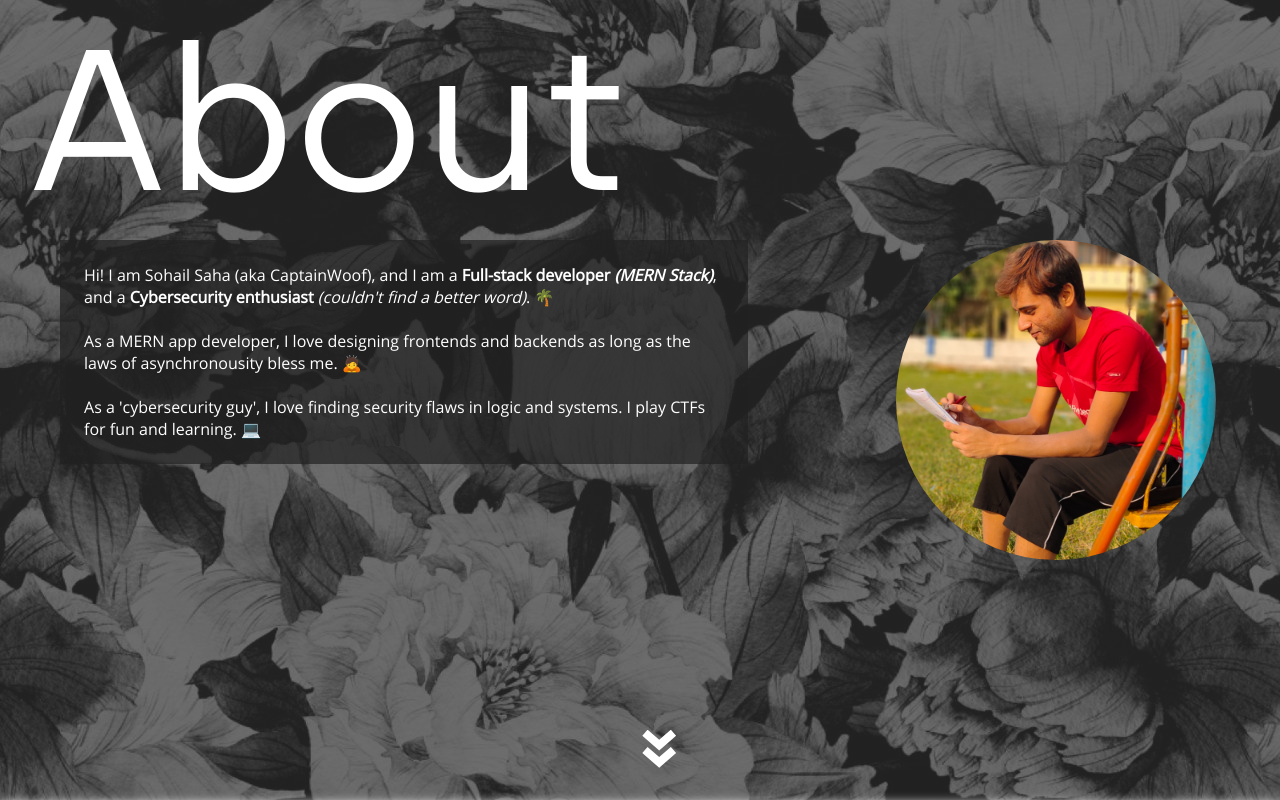
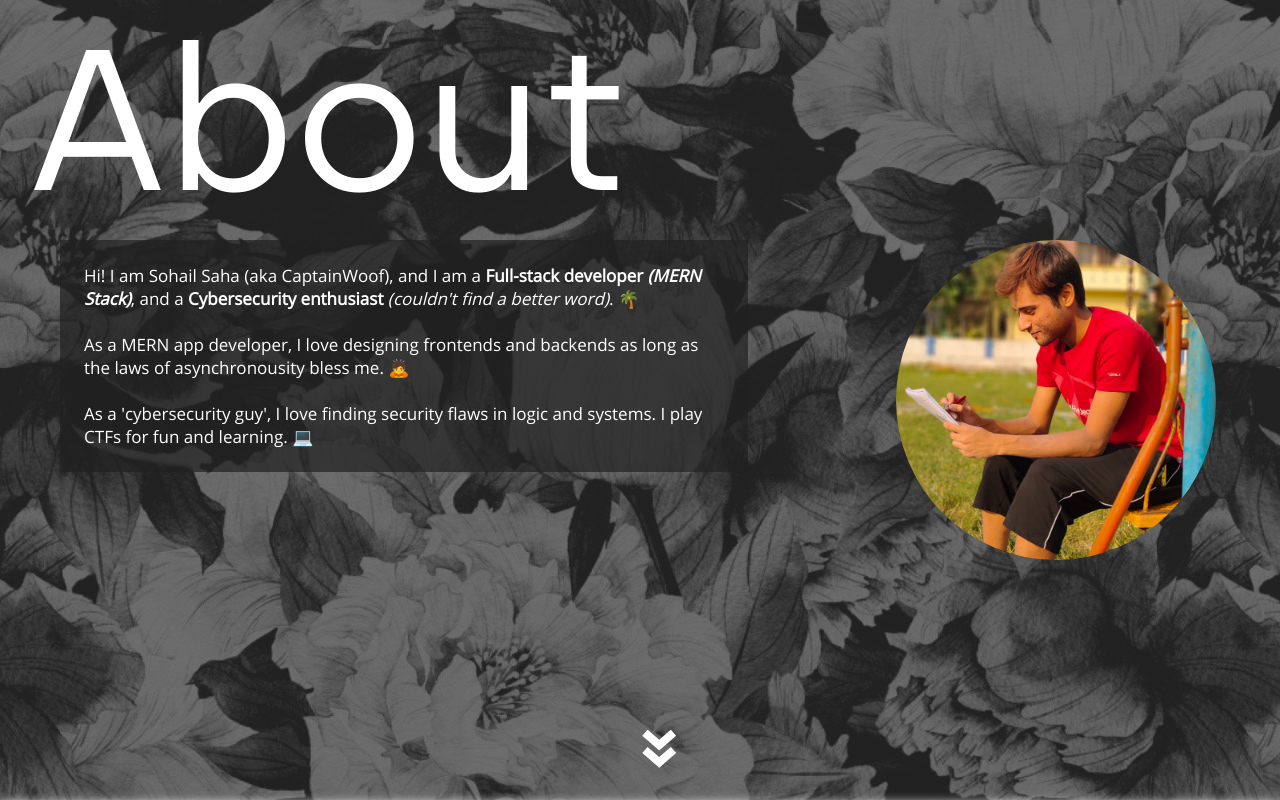
Before and after one commit to captain-woof/captain-woof.github.io, a React (Create React App) app: page /about in a window 1280 px wide. Built offline with nearby package versions, Linux system fonts and the light colour scheme.

Commit message:
Increased font size on About page (bio)

```diff
--- a/package.json
+++ b/package.json
@@ -1,7 +1,7 @@
 {
   "name": "portfolio",
   "version": "0.1.0",
-  "license": "GPLv3",
+  "license": "GPL-3.0-or-later",
   "homepage": "https://sohail-saha.in/",
   "private": false,
   "dependencies": {
@@ -24,7 +24,8 @@
     "build": "react-scripts build",
     "test": "react-scripts test",
     "eject": "react-scripts eject",
-    "deploy": "gh-pages -b gh-pages -d build"
+    "deploy": "gh-pages -b gh-pages -d build",
+    "build_and_deploy" : "yarn build && yarn deploy"
   },
   "eslintConfig": {
     "extends": [
--- a/src/components/about-page/bio-container/about-bio.js
+++ b/src/components/about-page/bio-container/about-bio.js
@@ -75,7 +75,7 @@ const BioDescription = styled(motion.div)`
 export default function AboutBio({ isPhone }) {
     return (
         <AboutBioContainer id="about-bio-outer-container">
-            <BioDescription style={{ fontSize: (isPhone ? "12px" : "16px"), width: (isPhone ? "70%" : "50%") }}
+            <BioDescription style={{ fontSize: (isPhone ? "12px" : "17px"), width: (isPhone ? "70%" : "50%") }}
                 id="about-bio-description" variants={isPhone ? bioVariantPhone : bioVariant}>
                 Hi! I am Sohail Saha (aka CaptainWoof), and I am a <b>Full-stack developer <i>(MERN Stack)</i></b>, and a <b>Cybersecurity enthusiast</b> <i>(couldn't find a better word)</i>.  🌴<br /><br />
                 As a MERN app developer, I love designing frontends and backends as long as the laws of asynchronousity bless me. 🙇 <br /><br />
```
